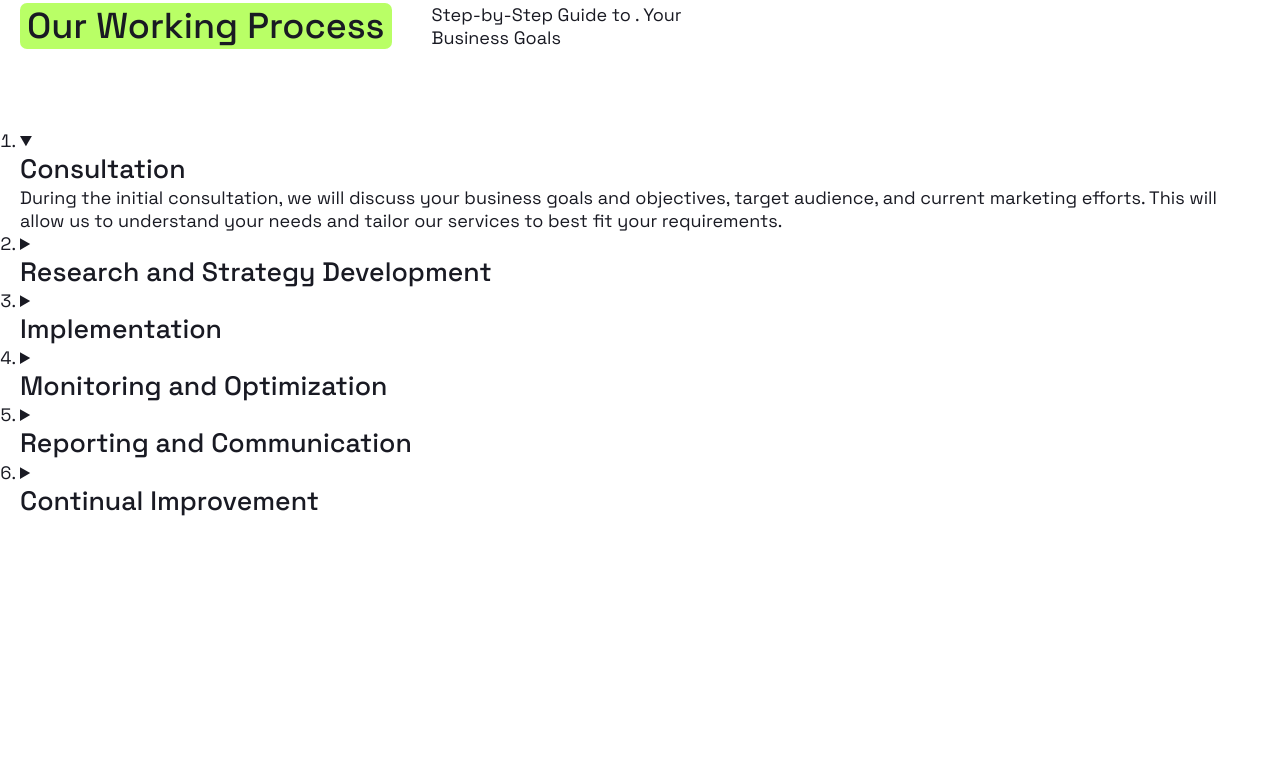
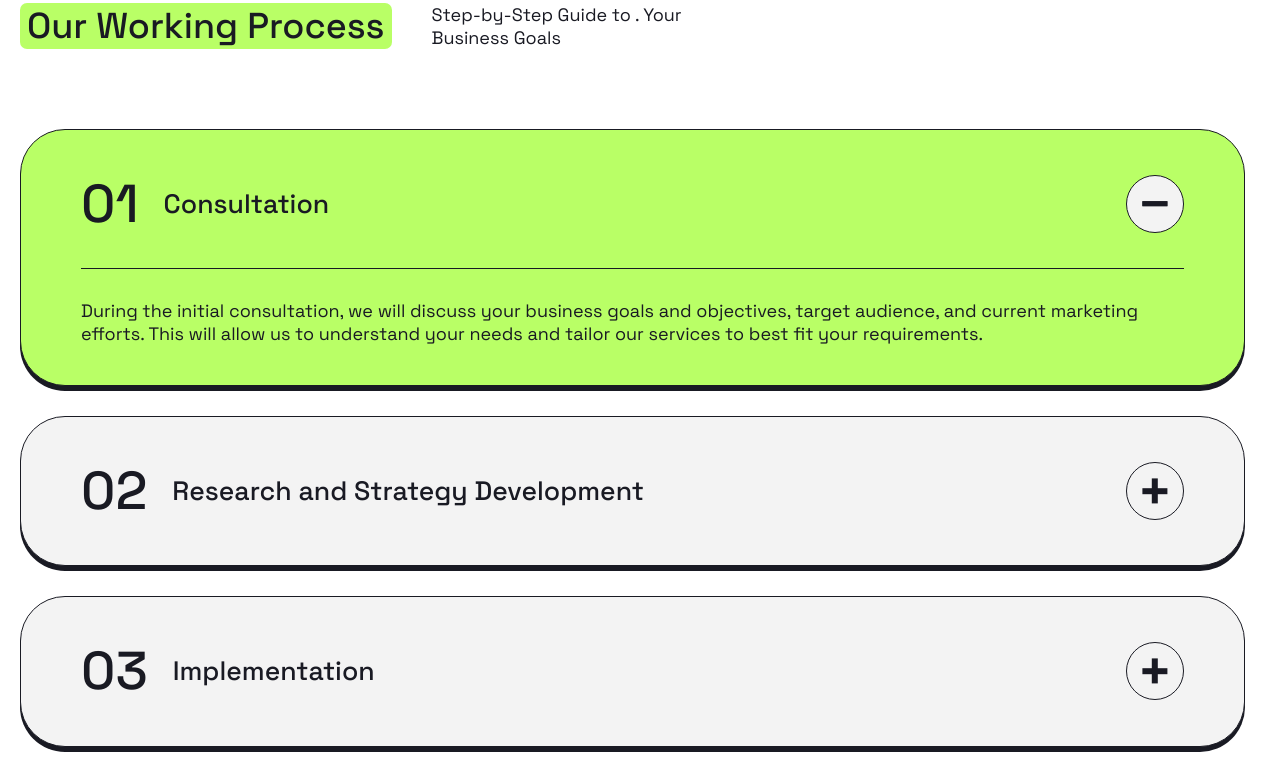
Before and after one commit to papiiants/positivus, a website: page index.html in a window 1280 px wide. Shown: the part 3078-3853 px from the top of the page. Before the commit the page ends 3646 px from the top, so only its background shows below. Drawn offline with nearby package versions, Linux system fonts and the light colour scheme; files that its build step writes are made by us from their sources.

Commit message:
add: block process in styles.scss

```diff
--- a/styles/styles.scss
+++ b/styles/styles.scss
@@ -20,4 +20,5 @@
   './blocks/puddle-bg',
   './blocks/banner',
   './blocks/services',
-  './blocks/studies';
+  './blocks/studies',
+  './blocks/process';
```
